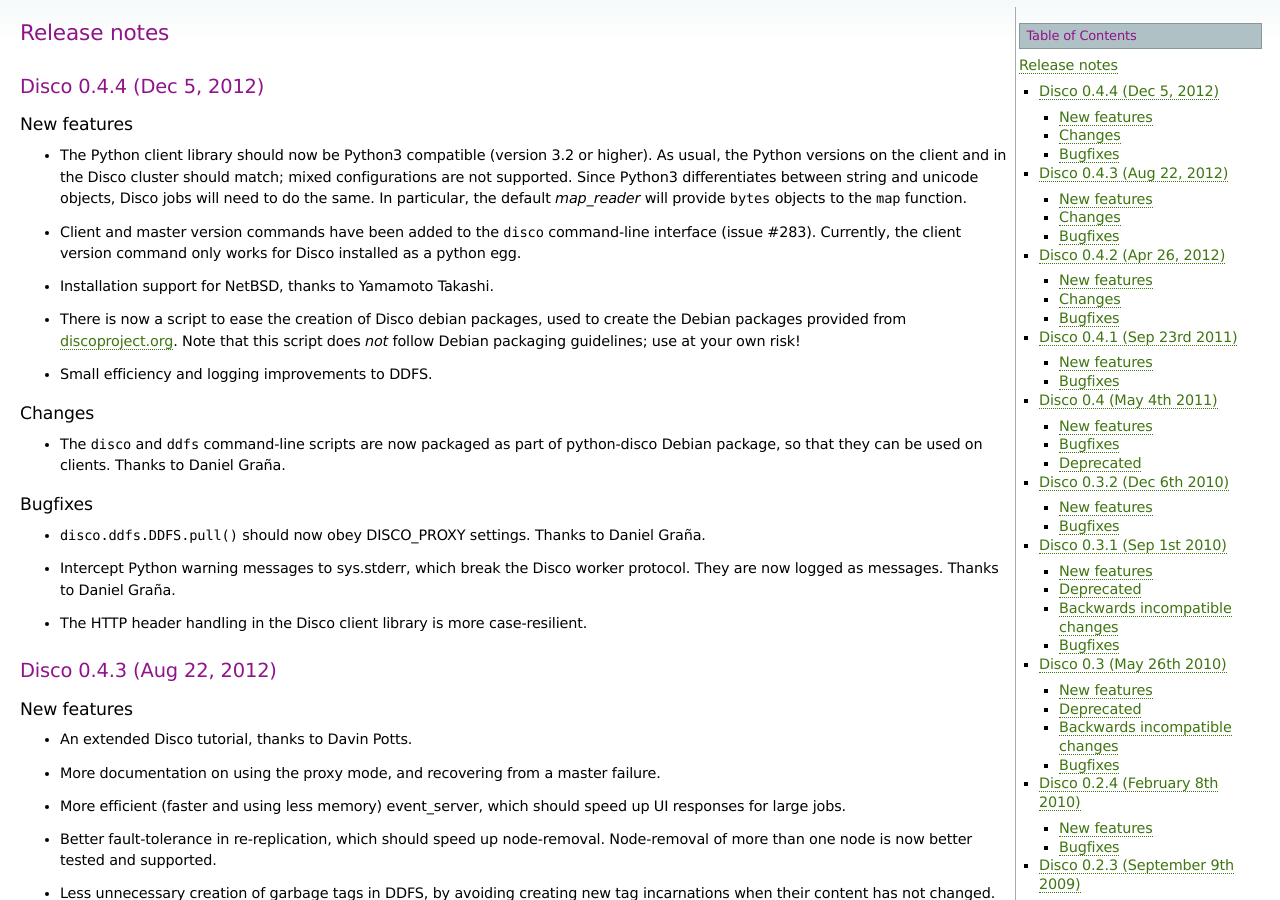
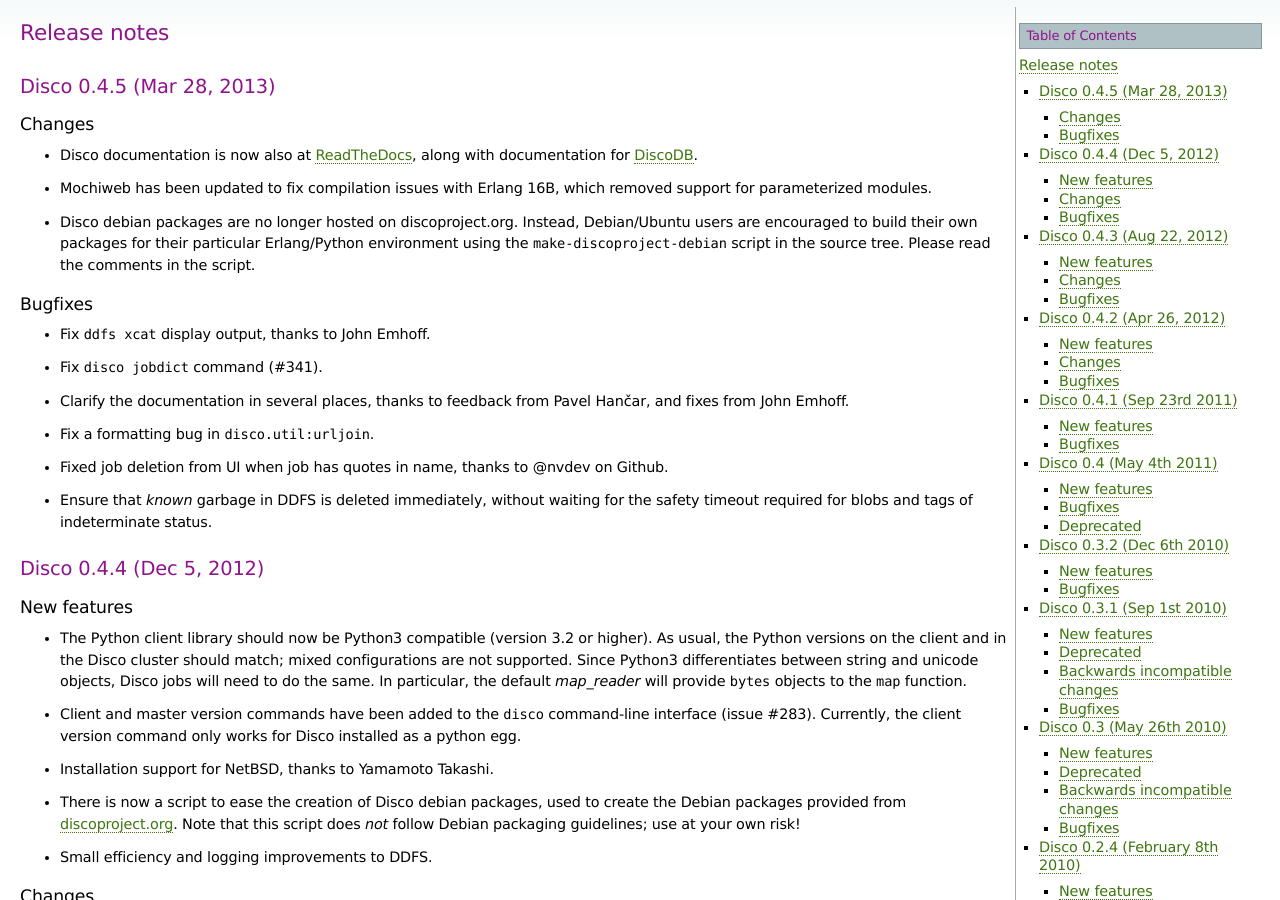
Before and after one commit to discoproject/disco, a Sphinx documentation site: the page built from doc/releases.rst, in a window 1280 px wide and 900 px high. Built offline with Sphinx 7.4.7, drawn with Linux system fonts in a browser that asks for light colours.

Commit message:
Prep release notes.

```diff
--- a/doc/releases.rst
+++ b/doc/releases.rst
@@ -1,5 +1,43 @@
 Release notes
 =============
+
+Disco 0.4.5 (Mar 28, 2013)
+--------------------------
+
+Changes
+'''''''
+
+- Disco documentation is now also at `ReadTheDocs
+  <http://disco.readthedocs.org>`_, along with documentation for
+  `DiscoDB <http://discodb.readthedocs.org>`_.
+
+- Mochiweb has been updated to fix compilation issues with Erlang 16B,
+  which removed support for parameterized modules.
+
+- Disco debian packages are no longer hosted on discoproject.org.
+  Instead, Debian/Ubuntu users are encouraged to build their own
+  packages for their particular Erlang/Python environment using the
+  ``make-discoproject-debian`` script in the source tree.  Please read
+  the comments in the script.
+
+Bugfixes
+''''''''
+
+- Fix ``ddfs xcat`` display output, thanks to John Emhoff.
+
+- Fix ``disco jobdict`` command (#341).
+
+- Clarify the documentation in several places, thanks to feedback from
+  Pavel Hančar, and fixes from John Emhoff.
+
+- Fix a formatting bug in ``disco.util:urljoin``.
+
+- Fixed job deletion from UI when job has quotes in name, thanks to
+  @nvdev on Github.
+
+- Ensure that *known* garbage in DDFS is deleted immediately, without
+  waiting for the safety timeout required for blobs and tags of
+  indeterminate status.
 
 Disco 0.4.4 (Dec 5, 2012)
 -------------------------
```
